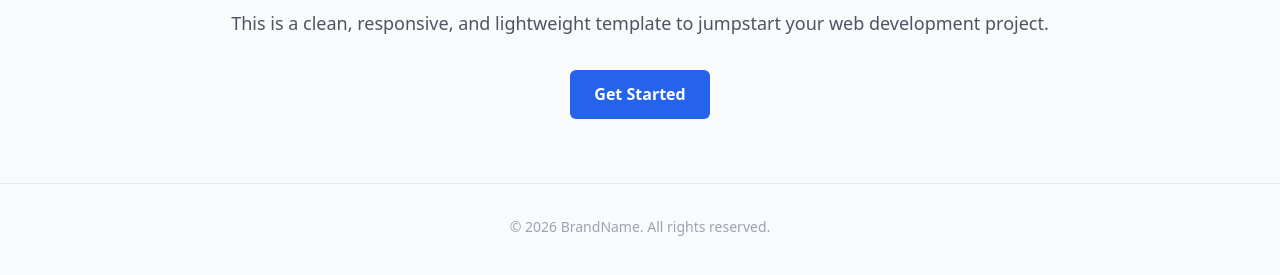
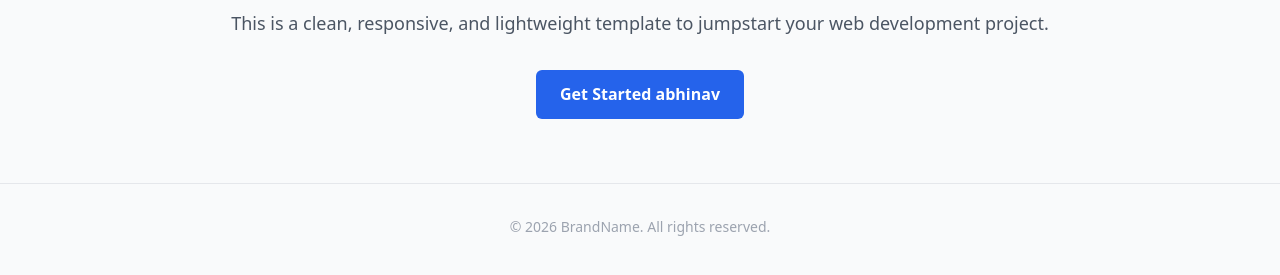
Before and after one commit to abtrip/july2026, a plain HTML site: page index.html in a window 1280 px wide. Shown: the part 201-476 px from the top of the page. Drawn offline with Linux system fonts and the light colour scheme.

Commit message:
Update button text in index.html

```diff
--- a/index.html
+++ b/index.html
@@ -109,7 +109,7 @@
     <main>
         <h1>Build Something Amazing Abhinav</h1>
         <p>This is a clean, responsive, and lightweight template to jumpstart your web development project.</p>
-        <a href="#" class="btn">Get Started</a>
+        <a href="#" class="btn">Get Started abhinav</a>
     </main>
 
     <!-- Footer Section -->
```
